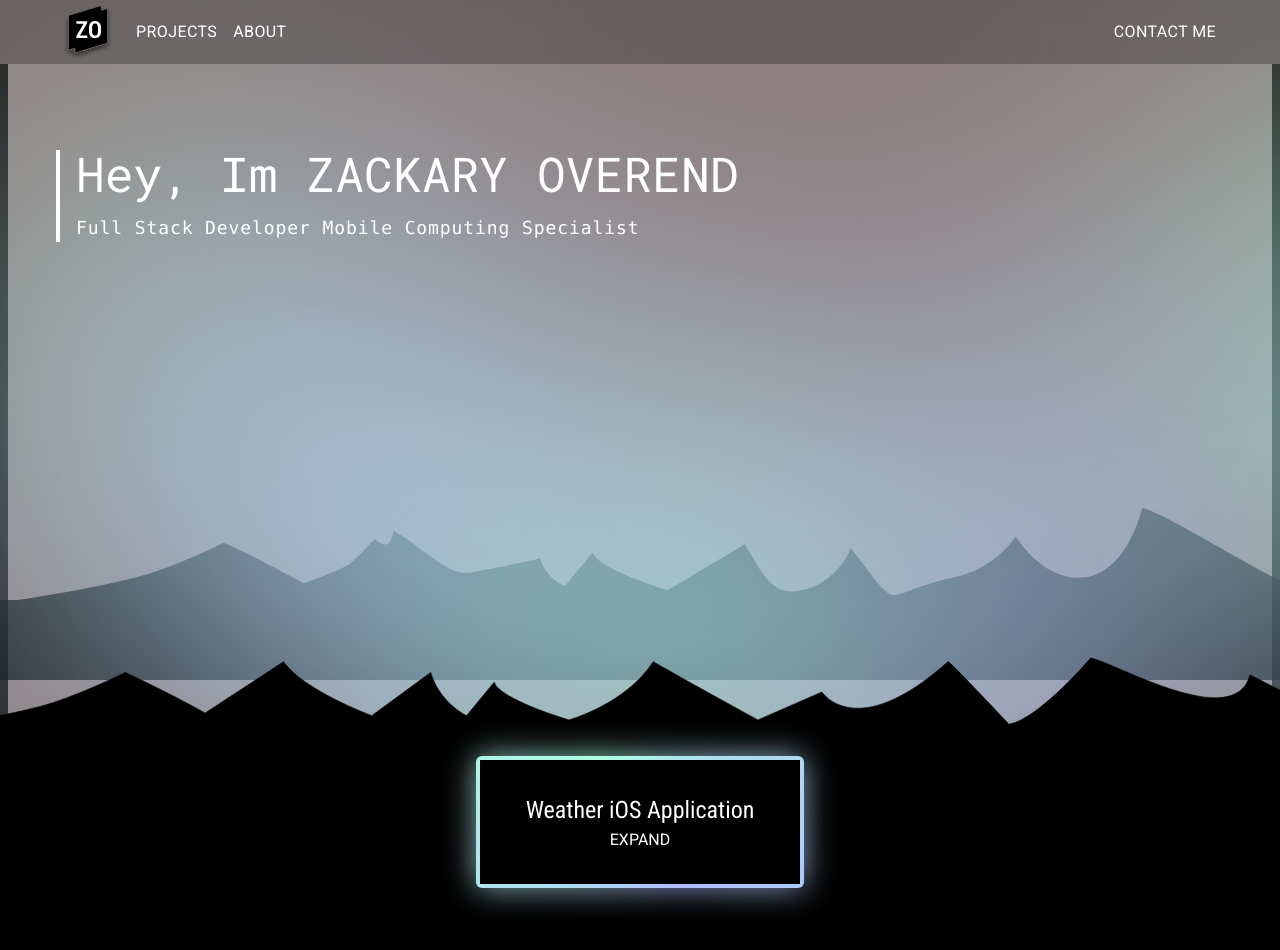
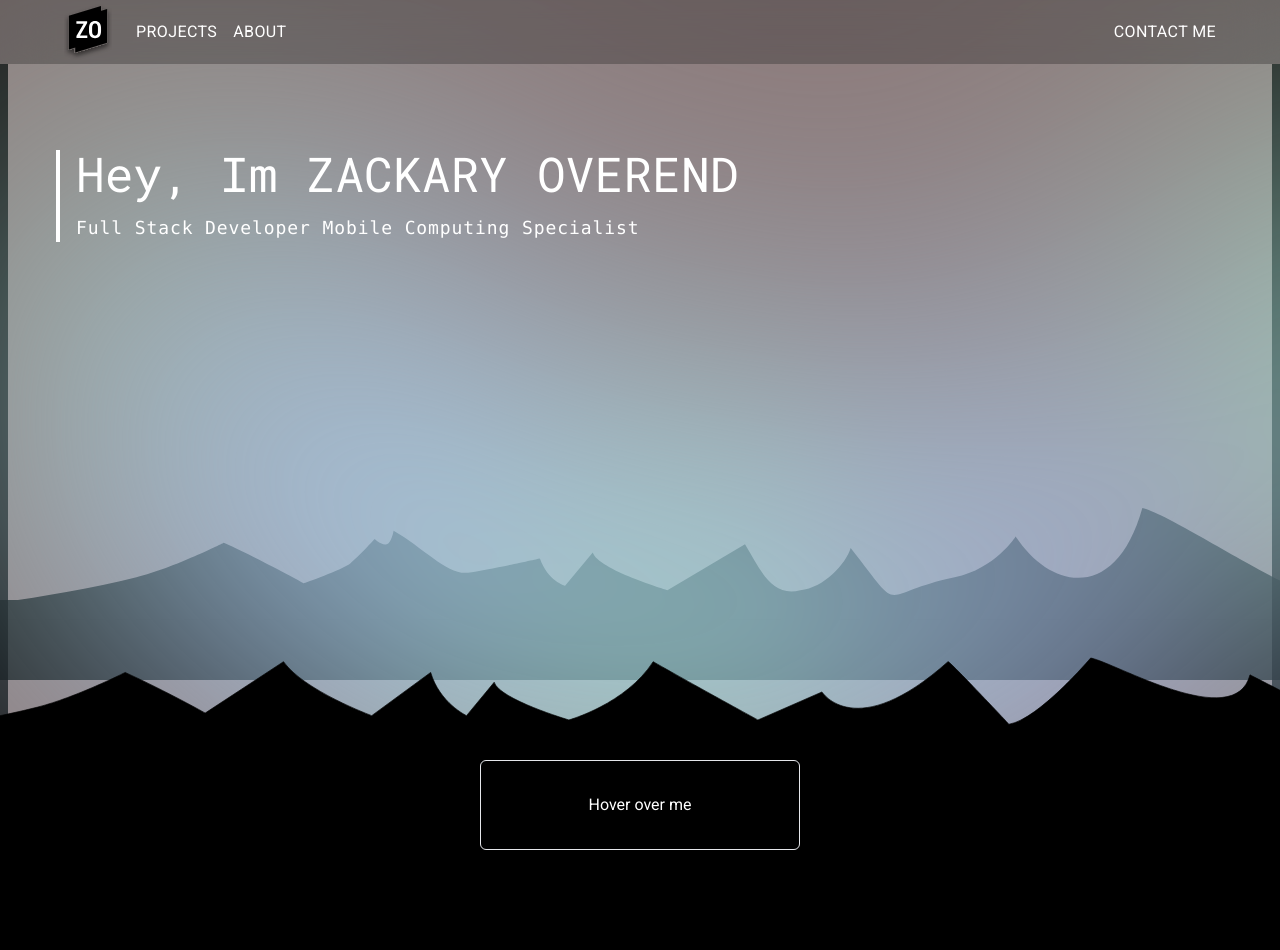
Before and after one commit to ZackOverend/web-portfolio-2025, a Next.js app: page / in a window 1280 px wide. Shown: the top 950 px of the page. Built offline with nearby package versions, Linux system fonts and the light colour scheme.

Commit message:
Created modal

```diff
--- a/src/app/page.tsx
+++ b/src/app/page.tsx
@@ -4,7 +4,7 @@ import Navbar from "@/components/navbar";
 import Orbs from "@/components/orbs";
 import Mountains from "@/components/mountains";
 import HeroText from "@/components/hero-text";
-import ProjectView from "@/components/project-horizontal";
+import ProjectHorizontalList from "@/components/project-horizontal";
 // import { motion } from "framer-motion";
 
 
@@ -18,8 +18,7 @@ export default function Home() {
         <Mountains />
       </section>
       <section className="relative w-full h-[100vh] bg-black z-10">
-        <ProjectView/>
-
+        <ProjectHorizontalList/>
       </section>
     </main>
   );
--- /dev/null
+++ b/src/components/gradient-button.tsx
@@ -0,0 +1,11 @@
+import { useTime, useTransform } from "motion/react";
+
+export default function GradientButton({ children }: { children: React.ReactNode }) {
+    const time = useTime();
+    const rotate = useTransform(time, [0, 3000], [0, 360], { clamp: false });
+
+    const rotatingBg = useTransform(rotate, (r) => {
+    return `conic-gradient(from ${r}deg, #AEFFE1, #AEBCFF, #AEFFE1)`;
+    });
+
+}
--- /dev/null
+++ b/src/components/project-details.tsx
@@ -0,0 +1 @@
+"use client";
--- a/src/components/project-horizontal.tsx
+++ b/src/components/project-horizontal.tsx
@@ -1,17 +1,21 @@
 "use client";
 
 // import { useParallax } from "@/hooks/useParralax";
-import { motion, useTime, useTransform} from "framer-motion";
+import { AnimatePresence, motion, useTime, useTransform} from "framer-motion";
+import { useState } from "react";
 // import { useRef } from "react";
 
 export default function ProjectView() {
   return (
+    <>
       <div className="flex mx-32 space-x-8 justify-center relative">
         <RotatingGradientBox>
           <h2>Weather iOS Application</h2>
           <button>EXPAND</button>
         </RotatingGradientBox>
       </div>
+    </>
+
   );
 }
 
@@ -24,27 +28,79 @@ function RotatingGradientBox({ children }: { children: React.ReactNode }) {
     return `conic-gradient(from ${r}deg, #AEFFE1, #AEBCFF, #AEFFE1)`;
   });
 
+  const [isHovered, setIsHovered] = useState(false)
+  const [modalOpen, setModalOpen] = useState(false);
+
   return (
-    <div className="relative w-auto h-auto">
-      <motion.div className="relative" whileHover={{ scale: 1.1 }} whileTap={{ scale: 0.85 }}>
-        <div className="bg-black p-8 w-80 text-center items-center justify-center">{children}</div>
-
-        {/* Gradient Background */}
+    <>
+      <div className="flex relative w-auto h-auto">
+        {/* Motion div that triggers the hover effect */}
         <motion.div
-          className="absolute -inset-1 rounded-md -z-10"
-          style={{
-            background: rotatingBg,
-          }}
-        ></motion.div>
+          className="bg-black p-8 w-80 text-center items-center justify-center rounded-md border-[1px] "
+          whileHover={{ scale: 1.1 }}
+          whileTap={{ scale: 1.02, y: -1}}
+          onHoverStart={() => setIsHovered(true)}
+          onHoverEnd={() => setIsHovered(false)}
+          onTouchStart={() => setIsHovered((prev) => !prev)}
+          onClick={() => (modalOpen ?  setModalOpen(false) : setModalOpen(true))}
+          >
+          Hover over me
         </motion.div>
 
-      {/* Blurred Background */}
+        {/* AnimatePresence handles the visibility of the additional object */}
+        <AnimatePresence>
+          {isHovered && (
+            <>
+              {/* <motion.div
+              className="absolute scale-150 rounded-md -z-10"
+              style={{background: rotatingBg}}
+              initial={{ opacity: 0, scale: 1.0 }}
+              animate={modalOpen ? { scale: 1.5 } : { scale: 1.5 }}
+              exit={{ opacity: 0}}
+              transition={{ duration: 0.2 }}
+              >
+              </motion.div> */}
               <motion.div
               className="absolute -inset-1 rounded-md -z-20 blur-[1rem] opacity-80 pointer-events-none"
-        style={{
-          background: rotatingBg,
+              style={{background: rotatingBg}}
+              initial={{ opacity: 0, scale: 1.0 }}
+              animate={{ opacity: 1, scale: 1.1}}
+              exit={{ opacity: 0}}
+              transition={{ duration: 0.5 }}
+              >
+              </motion.div>
+              </>
+          )}
+        </AnimatePresence>
+      </div>
+      <div className="absolute w-screen h-auto top-40 content-center">
+        <AnimatePresence initial={false}>
+        {modalOpen && (
+          <motion.div
+          initial={{ opacity: 0, scale: 0 }}
+          animate={{ opacity: 1, scale: 1 }}
+          exit={{opacity: 0, scale: 0}}
+          transition={{
+              duration: 0.4,
+              scale: { type: "spring", visualDuration: 0.4, bounce: 0.4 },
           }}
-      ></motion.div>
+          >
+            <div className="w-96 h-80 flex-col justify-center items-start gap-9 inline-flex">
+            <div className="text-white text-5xl font-normal font-['Roboto Condensed'] tracking-widest">Weather Application</div>
+            <div className="self-stretch h-0.5 bg-[#d9d9d9]"></div>
+            <div className="w-96 h-36 text-[#c3c3c3] text-xl font-normal font-['Roboto Mono'] tracking-widest">A sleek and user-friendly weather application designed for iOS that helps users track the temperature of their current location as well as any other areas of interest. Includes AI-driven descriptions, custom features, and admin functionalities, and a widget.</div>
             </div>
+            <div className="h-80 p-2.5 bg-black rounded-lg flex-col justify-start items-start gap-5 inline-flex overflow-hidden">
+            <div className="w-96"><span className="text-white text-2xl font-bold font-['Roboto Condensed'] tracking-widest">Dynamic AI Insights</span><span className="text-white text-2xl font-normal font-['Roboto Condensed'] tracking-widest">: Gemini AI generates concise, real-time weather descriptions for each location.</span></div>
+            <div className="w-96"><span className="text-white text-2xl font-bold font-['Roboto Condensed'] tracking-widest">Personalized Experience</span><span className="text-white text-2xl font-normal font-['Roboto Condensed'] tracking-widest">: Track current weather, favorite multiple locations, and access detailed forecasts, including “feels like” temperatures.</span></div>
+            <div className="w-96"><span className="text-white text-2xl font-bold font-['Roboto Condensed'] tracking-widest">User-Friendly Design</span><span className="text-white text-2xl font-normal font-['Roboto Condensed'] tracking-widest">: SwiftUI-powered interface with a custom app icon, widgets, and intuitive navigation.</span></div>
+            <div className="w-96"><span className="text-white text-2xl font-bold font-['Roboto Condensed'] tracking-widest">Secure Authentication</span><span className="text-white text-2xl font-normal font-['Roboto Condensed'] tracking-widest">: Encrypted Firebase database for user sign-in and validation.</span></div>
+            </div>
+          </motion.div>
+        )}
+
+        </AnimatePresence>
+      </div>
+    </>
   );
 }
```
Lines whose indentation alone changed are shown as unchanged.
